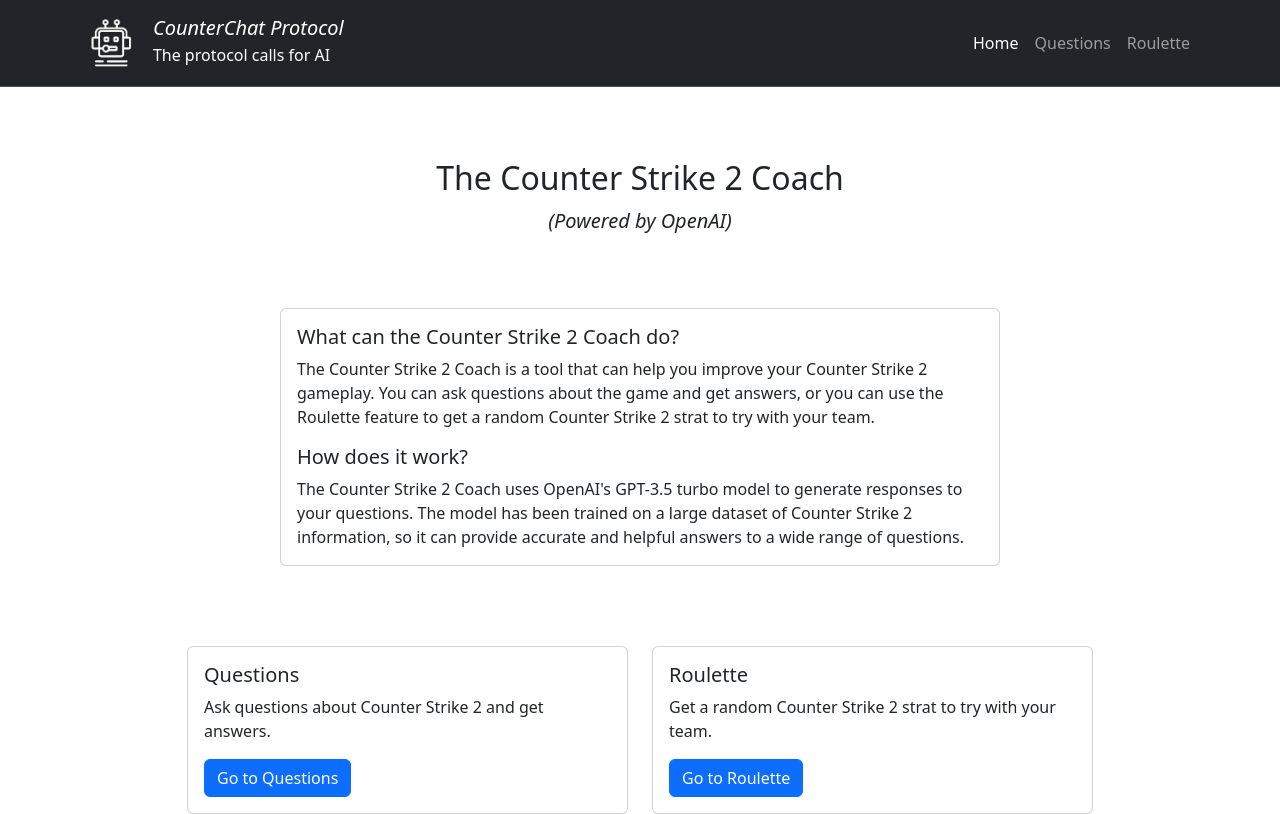
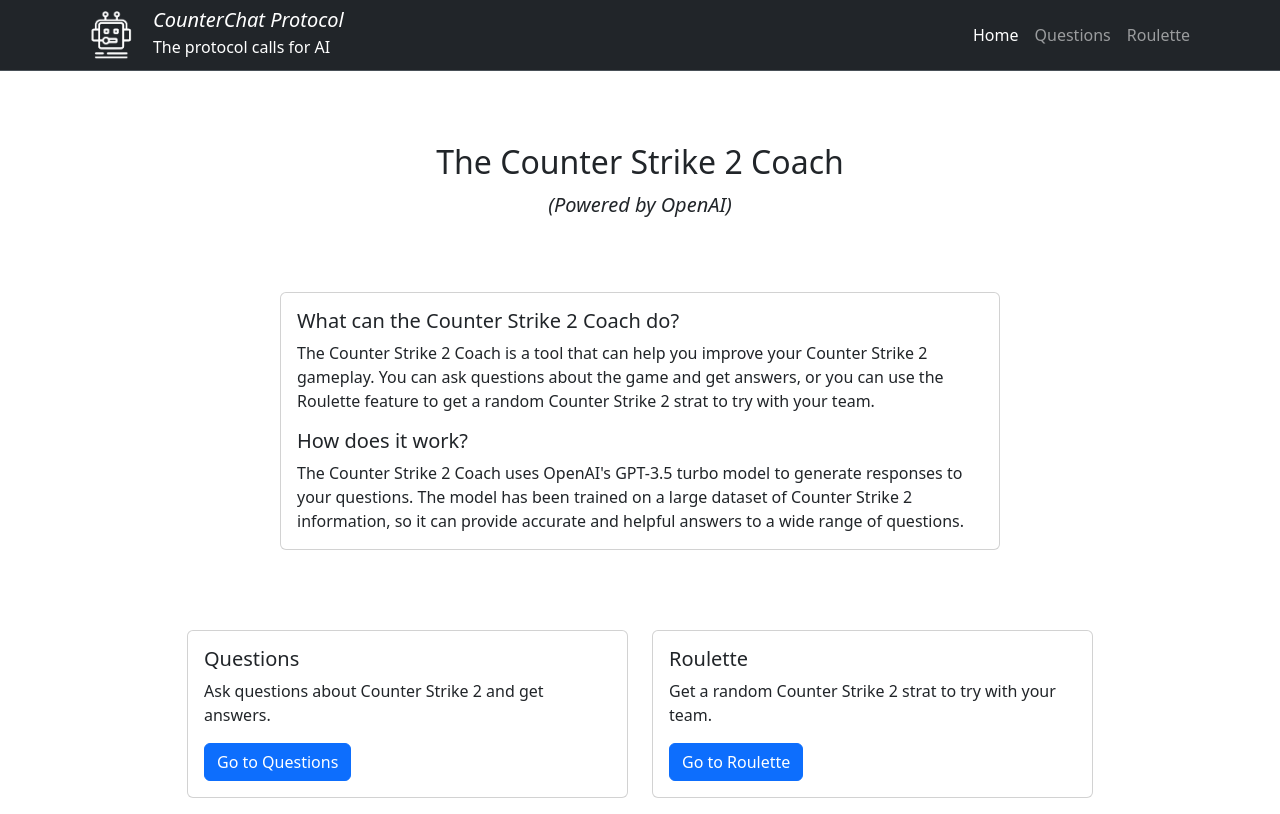
Before and after one commit to MarkusIngerslev/ChatGPTCounterStrikeFrontend, a React (Vite) app: page / in a window 1280 px wide. Built offline with nearby package versions, Linux system fonts and the light colour scheme.

Commit message:
padding ændring

```diff
--- a/src/components/nav/NavHeader.tsx
+++ b/src/components/nav/NavHeader.tsx
@@ -3,7 +3,7 @@
 export default function NavHeader() {
     return (
         <>
-            <nav className="navbar bg-dark border-bottom navbar-expand-md " data-bs-theme="dark">
+            <nav className="navbar bg-dark border-bottom navbar-expand-md py-0" data-bs-theme="dark">
                 <div className="container">
                     <NavLink className="navbar-brand me-0" to="/">
                         <div className="row row-cols-2">
```
